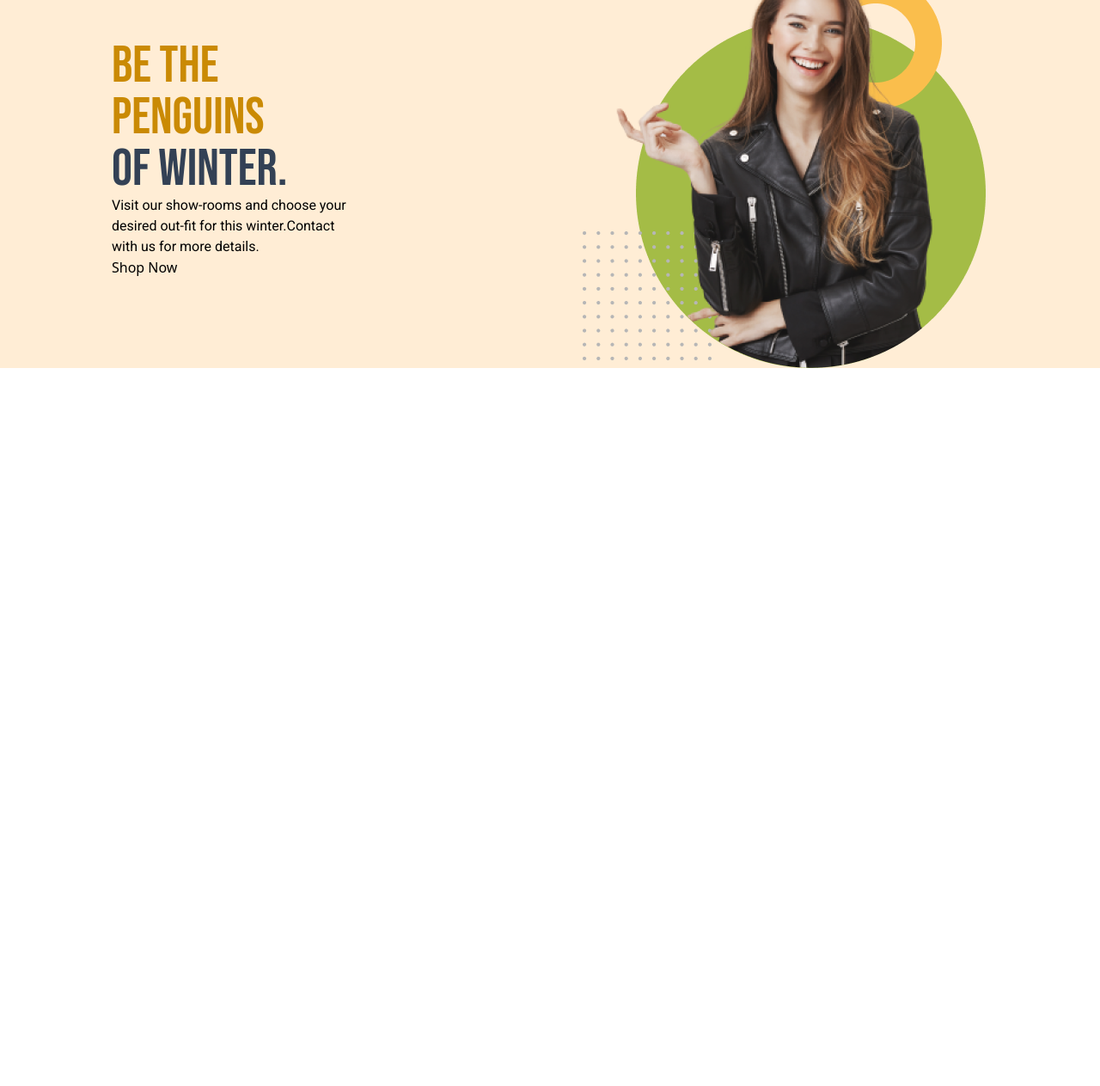
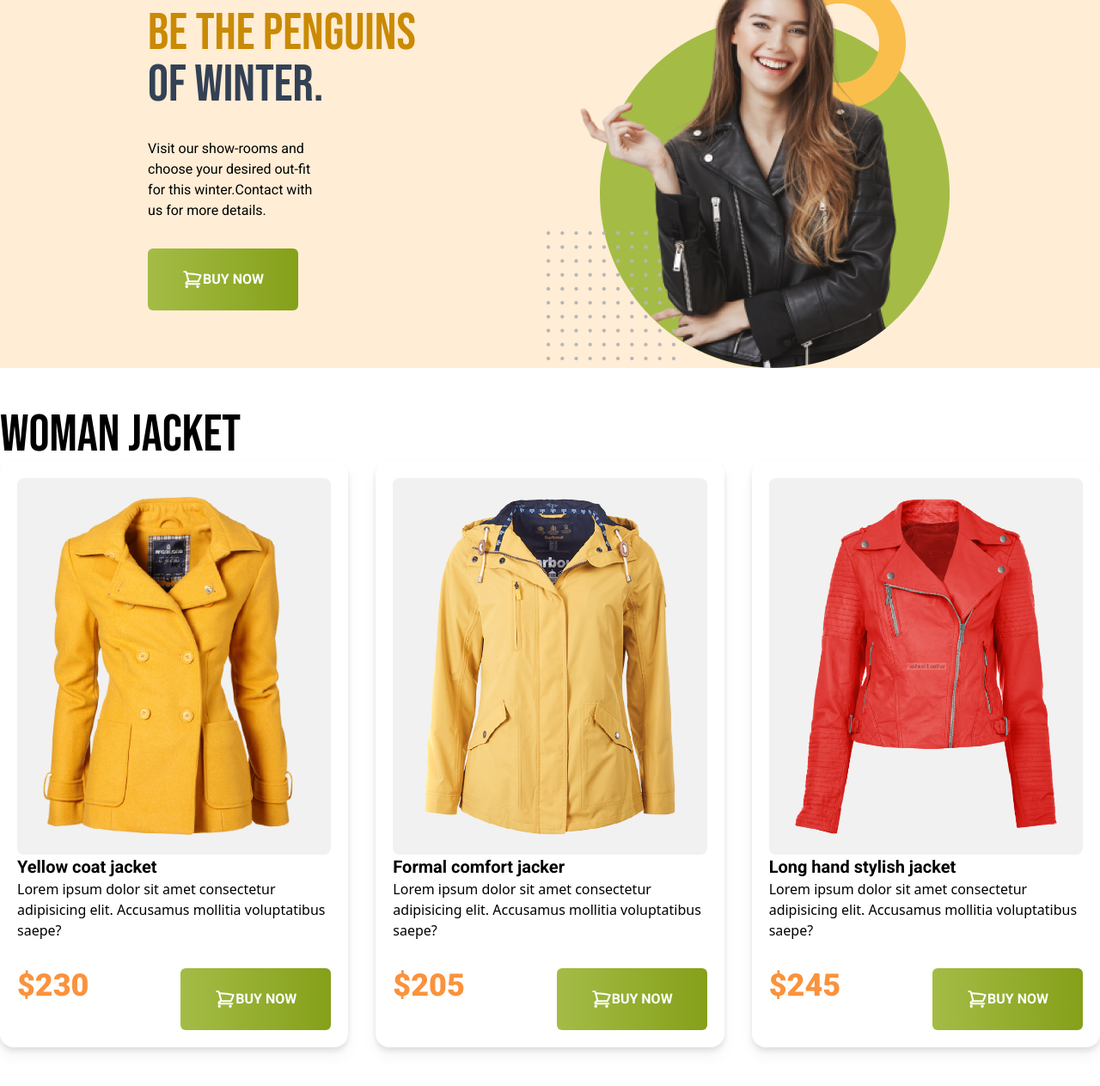
Before and after one commit to mobarok6042/penguin-fashion, a plain HTML site: page index.html in a window 1280 px wide. Shown: the part 207-1470 px from the top of the page at 86% size. Before the commit the page ends 800 px from the top, so only its background shows below. Drawn offline with nearby package versions, Linux system fonts and the light colour scheme.

Commit message:
added ladies cloth

```diff
--- a/index.html
+++ b/index.html
@@ -28,7 +28,7 @@
 </head>
 <body>
     <header class="bg-orange-100">
-      <div class="flex justify-between px-44 pt-20 items-center">
+      <div class="flex justify-between px-24 pt-20 items-center">
         <div>
             <span class="mont text-3xl text-slate-800 font-bold">Penguin</span><span class="mont text-3xl text-lime-600 font-bold">Fashion</span>
         </div>
@@ -44,11 +44,14 @@
         </div>
       </div>
       <!--navbar done-->
-      <div class="flex flex-row items-center justify-around pt-8">
-          <div class="w-72">
+      <div class="flex flex-row items-center justify-around pt-8 px-24">
+          <div class="">
             <h1 class="bebas font-medium text-6xl"><span class="text-yellow-600">BE THE PENGUINS</span><br><span class="text-slate-700">OF WINTER.</span></h1>
-            <p class="roboto ">Visit our show-rooms and choose your desired out-fit for this winter.Contact with us for more details.</p>
-            <button>Shop Now</button>
+            <p class="roboto mt-8 w-52">Visit our show-rooms and choose your desired out-fit for this winter.Contact with us for more details.</p>
+            <button class="flex flex-row items-center roboto font-bold py-6 px-10 bg-gradient-to-r from-[#A4BC46] to-[#85A019] rounded-md mt-8 text-white"> <svg xmlns="http://www.w3.org/2000/svg" fill="none" viewBox="0 0 24 24" stroke-width="2" stroke="currentColor" class="size-6">
+              <path stroke-linecap="round" stroke-linejoin="round" d="M2.25 3h1.386c.51 0 .955.343 1.087.835l.383 1.437M7.5 14.25a3 3 0 0 0-3 3h15.75m-12.75-3h11.218c1.121-2.3 2.1-4.684 2.924-7.138a60.114 60.114 0 0 0-16.536-1.84M7.5 14.25 5.106 5.272M6 20.25a.75.75 0 1 1-1.5 0 .75.75 0 0 1 1.5 0Zm12.75 0a.75.75 0 1 1-1.5 0 .75.75 0 0 1 1.5 0Z" />
+            </svg>
+             BUY NOW</button>
           </div>
           <div>
             <img src="images/model.png" alt="">
@@ -56,8 +59,60 @@
       </div>
 
     </header>
-    <main>
+    <main class="mx-auto max-w-7xl">
+      <!--jacket store starts here-->
+      <section class="py-12">
+      <H2 class="bebas font-[#363958] text-6xl font-normal">WOMAN JACKET</H2>
+      <div class="grid grid-cols-3 gap-x-8 ">
+        <!--jacket 1-->
+        <div class="drop-shadow-lg rounded-2xl bg-white p-5">
+            <div class="bg-[#F1F1F1] rounded-lg p-5 ">
+              <img src="images/jacket-1.png" alt="">
+            </div>
+            <h3 class="roboto font-[#363958] font-bold text-xl">Yellow coat jacket</h3>
+            <h5>Lorem ipsum dolor sit amet consectetur adipisicing elit. Accusamus mollitia voluptatibus saepe?</h5>
+            <div class="flex justify-between items-center">
+              <h2 class="roboto text-orange-400 text-4xl font-extrabold">$230</h2>
+              <button class="flex flex-row items-center roboto font-bold py-6 px-10 bg-gradient-to-r from-[#A4BC46] to-[#85A019] rounded-md mt-8 text-white"> <svg xmlns="http://www.w3.org/2000/svg" fill="none" viewBox="0 0 24 24" stroke-width="2" stroke="currentColor" class="size-6">
+                <path stroke-linecap="round" stroke-linejoin="round" d="M2.25 3h1.386c.51 0 .955.343 1.087.835l.383 1.437M7.5 14.25a3 3 0 0 0-3 3h15.75m-12.75-3h11.218c1.121-2.3 2.1-4.684 2.924-7.138a60.114 60.114 0 0 0-16.536-1.84M7.5 14.25 5.106 5.272M6 20.25a.75.75 0 1 1-1.5 0 .75.75 0 0 1 1.5 0Zm12.75 0a.75.75 0 1 1-1.5 0 .75.75 0 0 1 1.5 0Z" />
+              </svg>
+               BUY NOW</button>
+            </div>
+        </div>
+        <!--jacket 2-->
+        <div class="drop-shadow-lg rounded-2xl bg-white p-5">
+          <div class="bg-[#F1F1F1] rounded-lg p-5 ">
+            <img src="images/jacket-2.png" alt="">
+          </div>
+          <h3 class="roboto font-[#363958] font-bold text-xl">Formal comfort jacker</h3>
+          <h5>Lorem ipsum dolor sit amet consectetur adipisicing elit. Accusamus mollitia voluptatibus saepe?</h5>
+          <div class="flex justify-between items-center">
+            <h2 class="roboto text-orange-400 text-4xl font-extrabold">$205</h2>
+            <button class="flex flex-row items-center roboto font-bold py-6 px-10 bg-gradient-to-r from-[#A4BC46] to-[#85A019] rounded-md mt-8 text-white"> <svg xmlns="http://www.w3.org/2000/svg" fill="none" viewBox="0 0 24 24" stroke-width="2" stroke="currentColor" class="size-6">
+              <path stroke-linecap="round" stroke-linejoin="round" d="M2.25 3h1.386c.51 0 .955.343 1.087.835l.383 1.437M7.5 14.25a3 3 0 0 0-3 3h15.75m-12.75-3h11.218c1.121-2.3 2.1-4.684 2.924-7.138a60.114 60.114 0 0 0-16.536-1.84M7.5 14.25 5.106 5.272M6 20.25a.75.75 0 1 1-1.5 0 .75.75 0 0 1 1.5 0Zm12.75 0a.75.75 0 1 1-1.5 0 .75.75 0 0 1 1.5 0Z" />
+            </svg>
+             BUY NOW</button>
+          </div>
+      </div>
+      <!--jacket 3-->
+      <div class="drop-shadow-lg rounded-2xl bg-white p-5">
+        <div class="bg-[#F1F1F1] rounded-lg p-5 ">
+          <img src="images/jacket-3.png" alt="">
+        </div>
+        <h3 class="roboto font-[#363958] font-bold text-xl">Long hand stylish jacket</h3>
+        <h5>Lorem ipsum dolor sit amet consectetur adipisicing elit. Accusamus mollitia voluptatibus saepe?</h5>
+        <div class="flex justify-between items-center">
+          <h2 class="roboto text-orange-400 text-4xl font-extrabold">$245</h2>
+          <button class="flex flex-row items-center roboto font-bold py-6 px-10 bg-gradient-to-r from-[#A4BC46] to-[#85A019] rounded-md mt-8 text-white"> <svg xmlns="http://www.w3.org/2000/svg" fill="none" viewBox="0 0 24 24" stroke-width="2" stroke="currentColor" class="size-6">
+            <path stroke-linecap="round" stroke-linejoin="round" d="M2.25 3h1.386c.51 0 .955.343 1.087.835l.383 1.437M7.5 14.25a3 3 0 0 0-3 3h15.75m-12.75-3h11.218c1.121-2.3 2.1-4.684 2.924-7.138a60.114 60.114 0 0 0-16.536-1.84M7.5 14.25 5.106 5.272M6 20.25a.75.75 0 1 1-1.5 0 .75.75 0 0 1 1.5 0Zm12.75 0a.75.75 0 1 1-1.5 0 .75.75 0 0 1 1.5 0Z" />
+          </svg>
+           BUY NOW</button>
+        </div>
+    </div>
 
+      </div>
+    </section>
+    <!--mens jacket-->
     </main>
     <footer>
 
```
